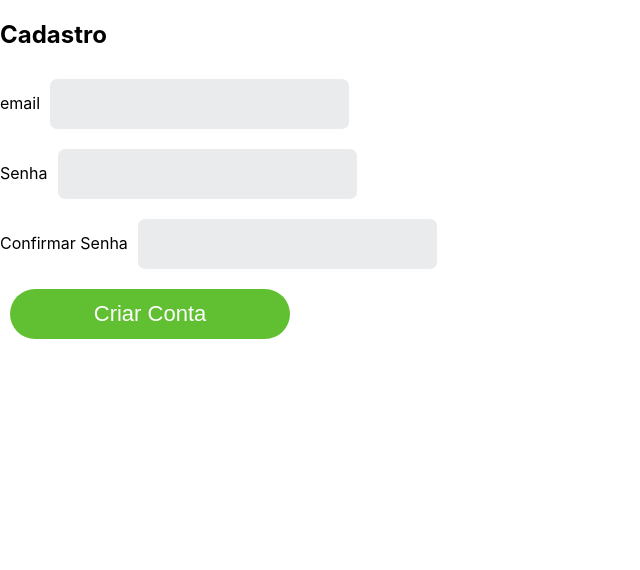
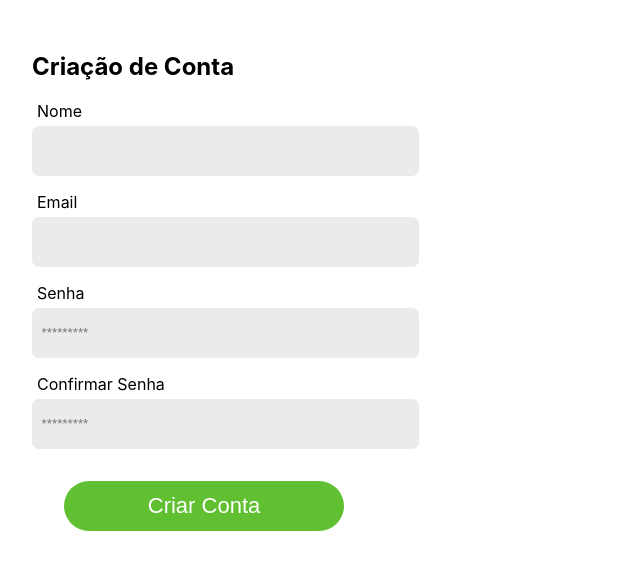
Before and after one commit to Gease-RS/MixAgro-Hackatagro-SLC, a React (Create React App) app: page /signup in a window 1280 px wide. Shown: the top 570 px of the page, without its empty margins (0-640 px from the left). Built offline with nearby package versions, Linux system fonts and the light colour scheme; no server answers.

Commit message:
Buttons e Inputs

```diff
--- a/src/components/ui/button/Button.js
+++ b/src/components/ui/button/Button.js
@@ -1,8 +1,16 @@
 import React from "react";
 import "./button.css";
 
-function Button({ children }) {
-  return <button className="ui-button">{children}</button>;
+function Button({ children, className, component: Component, ...restProps }) {
+  return (
+    <button className={`ui-button ${className}`} {...restProps}>
+      {children}
+    </button>
+  );
 }
 
+Button.defaulProps = {
+  className: "",
+};
+
 export default Button;
--- a/src/index.css
+++ b/src/index.css
@@ -12,3 +12,22 @@ code {
   font-family: source-code-pro, Menlo, Monaco, Consolas, "Courier New",
     monospace;
 }
+
+input {
+  width: 100%;
+  height: 48px;
+  background: #e9ebec;
+  border-radius: 7px;
+  border: none;
+}
+
+button {
+  background: #60c032;
+  color: #fff;
+  width: 280px;
+  height: 50px;
+  border-radius: 25px;
+  border: none;
+  font-size: 22px;
+  margin: 2rem;
+}
--- a/src/pages/auth/Login.js
+++ b/src/pages/auth/Login.js
@@ -3,8 +3,8 @@ import { AuthContext } from "../../context/AuthContext";
 import { useHistory } from "react-router-dom";
 import { Link } from "react-router-dom";
 
-//import Button from "../../components/ui/button/Button";
-//import Input from "../../components/ui/input/Input";
+import Button from "../../components/ui/button/Button";
+import Input from "../../components/ui/input/Input";
 
 import "./login.css";
 
@@ -22,7 +22,7 @@ const Login = () => {
       setError("");
       await login(email, password);
       alert("Login feito com Sucesso");
-      history.push("/");
+      history.push("/list-ordens");
     } catch {
       setError("Falha ao fazer o Login");
     }
@@ -30,16 +30,17 @@ const Login = () => {
 
   return (
     <>
+      <div className="container">
         <div className="header-login">
           <h1>MixAgro</h1>
         </div>
         {error && <span>{error}</span>}
         <form onSubmit={handleSubmit}>
           <div className="">
-          <div className="">
-            <label className="">email</label>
+            <div className="bloco-input">
+              <label className="">Email</label>
               <input
-              placeholder=""
+                placeholder="admin@admin.com.br"
                 required="required"
                 type="text"
                 value={email}
@@ -49,22 +50,25 @@ const Login = () => {
             <div className="bloco-input">
               <label className="">Password</label>
               <input
-              placeholder="*********"
+                placeholder="123456"
                 type="password"
                 value={password}
                 onChange={(event) => setPassword(event.target.value)}
               />
             </div>
           </div>
+          <div className="footer">
             <button type="submit">Entrar</button>
             <div>
               <p>
-            <Link style={{ textDecoration: "none" }} to="/login">
+                <Link className="account" to="/login">
                   Criar conta
                 </Link>
               </p>
             </div>
+          </div>
         </form>
+      </div>
     </>
   );
 };
--- a/src/pages/auth/SignUp.js
+++ b/src/pages/auth/SignUp.js
@@ -1,16 +1,20 @@
 import React, { useContext, useState } from "react";
 import { AuthContext } from "../../context/AuthContext";
 import { useHistory } from "react-router-dom";
-import Button from "../../components/ui/button/Button";
-import Input from "../../components/ui/input/Input";
 
 const SignUp = () => {
+  const [name, setName] = useState();
   const [email, setEmail] = useState();
   const [password, setPassword] = useState();
   const [passwordConfirm, setPasswordConfirm] = useState();
   const [error, setError] = useState("");
   const history = useHistory();
   const { signUp } = useContext(AuthContext);
+
+  const fakeNome = (e) => {
+    e.preventDefault();
+    console.log(name);
+  };
 
   async function handleSubmit(e) {
     e.preventDefault();
@@ -22,7 +26,7 @@ const SignUp = () => {
       setError("");
       await signUp(email, password);
       alert("Sua conta foi criada com Sucesso");
-      history.push("/");
+      history.push("/login");
     } catch {
       setError("Falha ao criar a conta");
     }
@@ -30,13 +34,27 @@ const SignUp = () => {
 
   return (
     <>
-      <h2>Cadastro</h2>
+      <div className="container">
+        <div className="header-signup">
+          <h2>Criação de Conta</h2>
           {error && <span>{error}</span>}
+        </div>
+
         <form onSubmit={handleSubmit}>
           <div className="">
-          <div className="">
-            <label className="">email</label>
-            <Input
+            <div className="bloco-input">
+              <label className="">Nome</label>
+              <input
+                placeholder=""
+                required="required"
+                type="text"
+                value={name}
+                onChange={(event) => setName(event.target.value)}
+              />
+            </div>
+            <div className="bloco-input">
+              <label className="">Email</label>
+              <input
                 placeholder=""
                 required="required"
                 type="text"
@@ -44,18 +62,18 @@ const SignUp = () => {
                 onChange={(event) => setEmail(event.target.value)}
               />
             </div>
-          <div className="">
+            <div className="bloco-input">
               <label className="">Senha</label>
-            <Input
+              <input
                 placeholder="*********"
                 type="password"
                 value={password}
                 onChange={(event) => setPassword(event.target.value)}
               />
             </div>
-          <div className="">
+            <div className="bloco-input">
               <label className="">Confirmar Senha</label>
-            <Input
+              <input
                 placeholder="*********"
                 type="password"
                 value={passwordConfirm}
@@ -64,8 +82,9 @@ const SignUp = () => {
             </div>
           </div>
 
-        <Button type="submit">Criar Conta</Button>
+          <button type="submit">Criar Conta</button>
         </form>
+      </div>
     </>
   );
 };
--- a/src/pages/auth/login.css
+++ b/src/pages/auth/login.css
@@ -1,5 +1,9 @@
+.container {
+  width: 375px;
+  padding: 2rem;
+}
+
 .header-login {
-  width: 375px;
   height: 330px;
   display: flex;
   flex-direction: column;
@@ -11,4 +15,17 @@
 .bloco-input {
   display: flex;
   flex-direction: column;
+  margin-top: 1rem;
 }
+
+.account {
+  display: flex;
+  flex-direction: column;
+  align-items: center;
+  text-decoration: none;
+}
+
+.footer {
+  height: 190px;
+  justify-content: center;
+}
--- a/src/pages/auth/signup.css
+++ b/src/pages/auth/signup.css
@@ -5,3 +5,9 @@
   align-items: center;
   justify-content: center;
 }
+
+.bloco-input {
+  display: flex;
+  flex-direction: column;
+  margin-top: 1rem;
+}
--- a/src/pages/home.css
+++ b/src/pages/home.css
@@ -32,3 +32,12 @@
   padding-left: 20px;
   padding-right: 20px;
 }
+
+label {
+  margin-bottom: 5px;
+  padding-left: 5px;
+}
+
+input {
+  padding-left: 0.6rem;
+}
```
Also changed, not shown: src/context/AuthContext.js (+21 -22 lines). Lines whose indentation alone changed are shown as unchanged.
